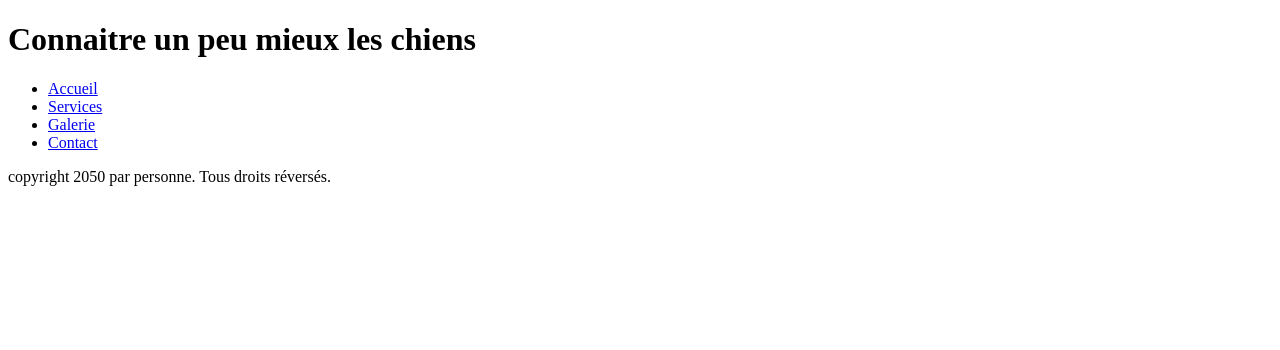
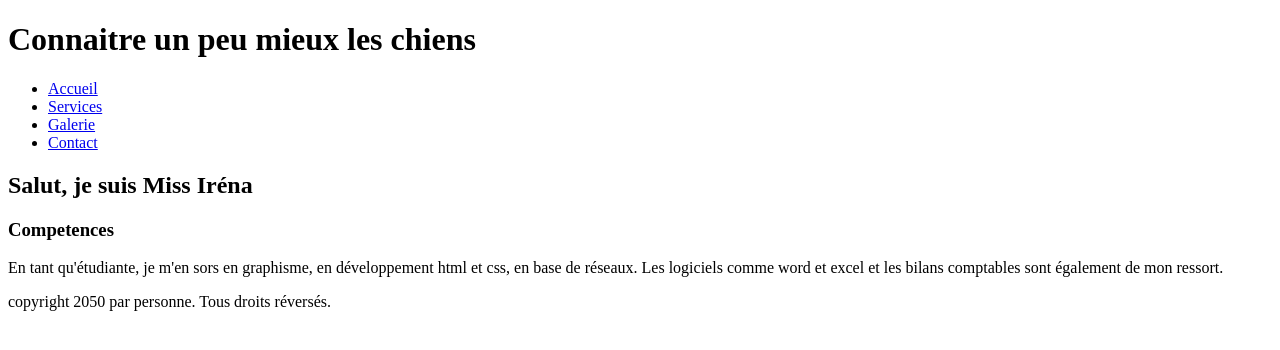
Before and after one commit to Irena-2/mon-cv, a plain HTML site: page index.html in a window 1280 px wide. Drawn offline with Linux system fonts and the light colour scheme.

Commit message:
mise en place de la section competences

```diff
--- a/index.html
+++ b/index.html
@@ -16,9 +16,16 @@
             <li><a href="Contact.html">Contact</a></li>
        </ul>
     </header>
+    <section class="index">
+        <div class="index-content">
+            <h1>Salut, je suis Miss Iréna</h1>
+            <h3>Competences</h3>
+            <p>En tant qu'étudiante, je m'en sors en graphisme, en développement html et css, en base de réseaux.
+                Les logiciels comme word et excel et les bilans comptables sont également de mon ressort.
+            </p>
+        </div>
 
-
-
+    </section>
     <footer><p>copyright 2050 par personne. Tous droits réversés.</p></footer>
 </body>
 </html>
```
